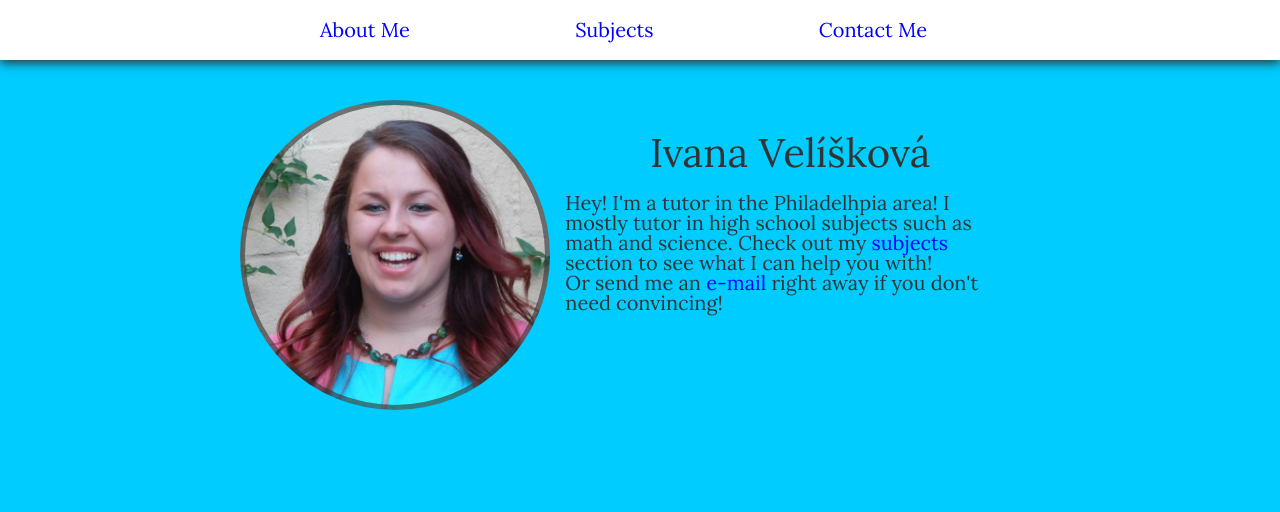
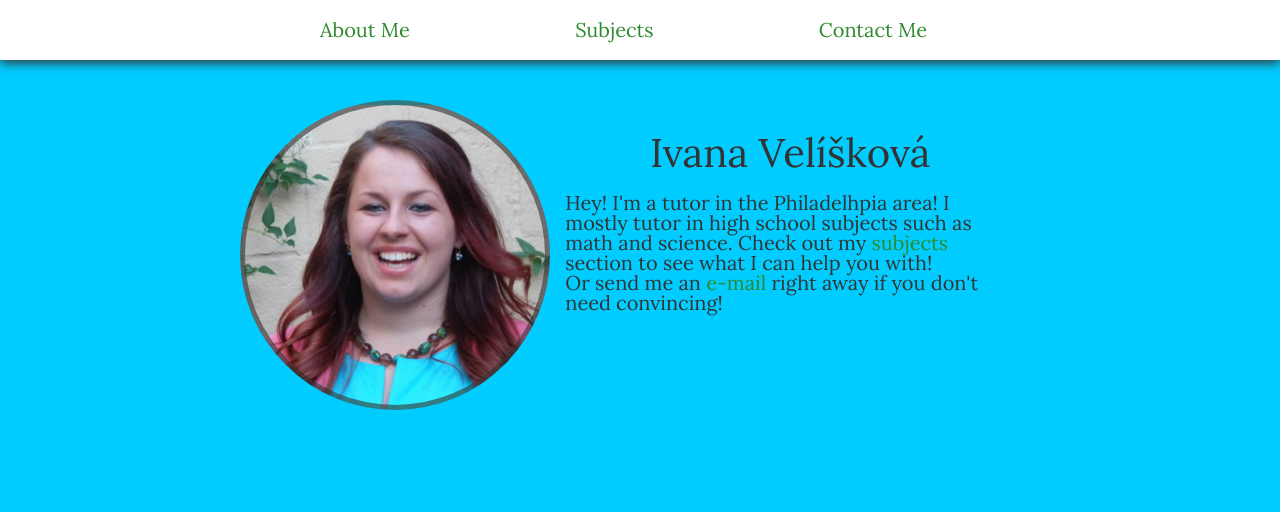
Before and after one commit to ivanaveliskova/IvanasTutoring, a PHP site: page / in a window 1280 px wide. Shown: the top 512 px of the page. Run offline with PHP 8.4, Linux system fonts and the light colour scheme.

Commit message:
updated link color

```diff
--- a/Stylesheets/styles.css
+++ b/Stylesheets/styles.css
@@ -54,13 +54,13 @@ body {
   font-size: 20px; }
 
 a {
-  color: blue; }
+  color: #2E8A2E; }
 
 a:visited {
-  color: blue; }
+  color: #2E8A2E; }
 
 a:hover {
-  color: rgba(0, 0, 255, 0.5); }
+  color: rgba(46, 138, 46, 0.5); }
 
 nav {
   position: fixed;
--- a/Stylesheets/styles.scss
+++ b/Stylesheets/styles.scss
@@ -4,7 +4,7 @@
 /*Main styling*/
 //Variables
 $main-color: #333;
-$link-color: blue;
+$link-color: #2E8A2E;
 $bkgd-clr-about: #00CCFF;
 $bkgd-clr-subjects: #FFF1D4;
 $bkgd-clr-quals: #99FFCC;
```
Also changed, not shown: 1 other file.
